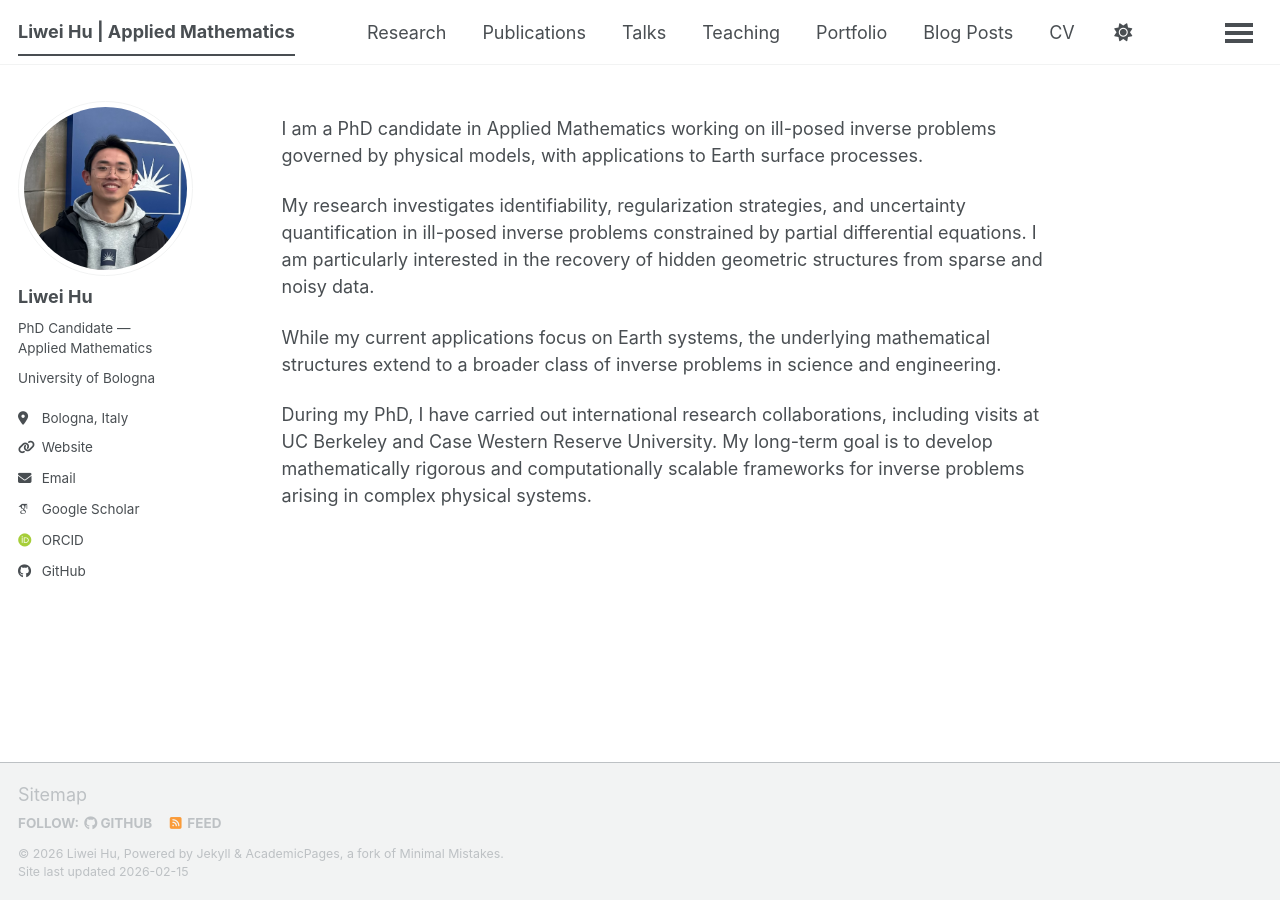
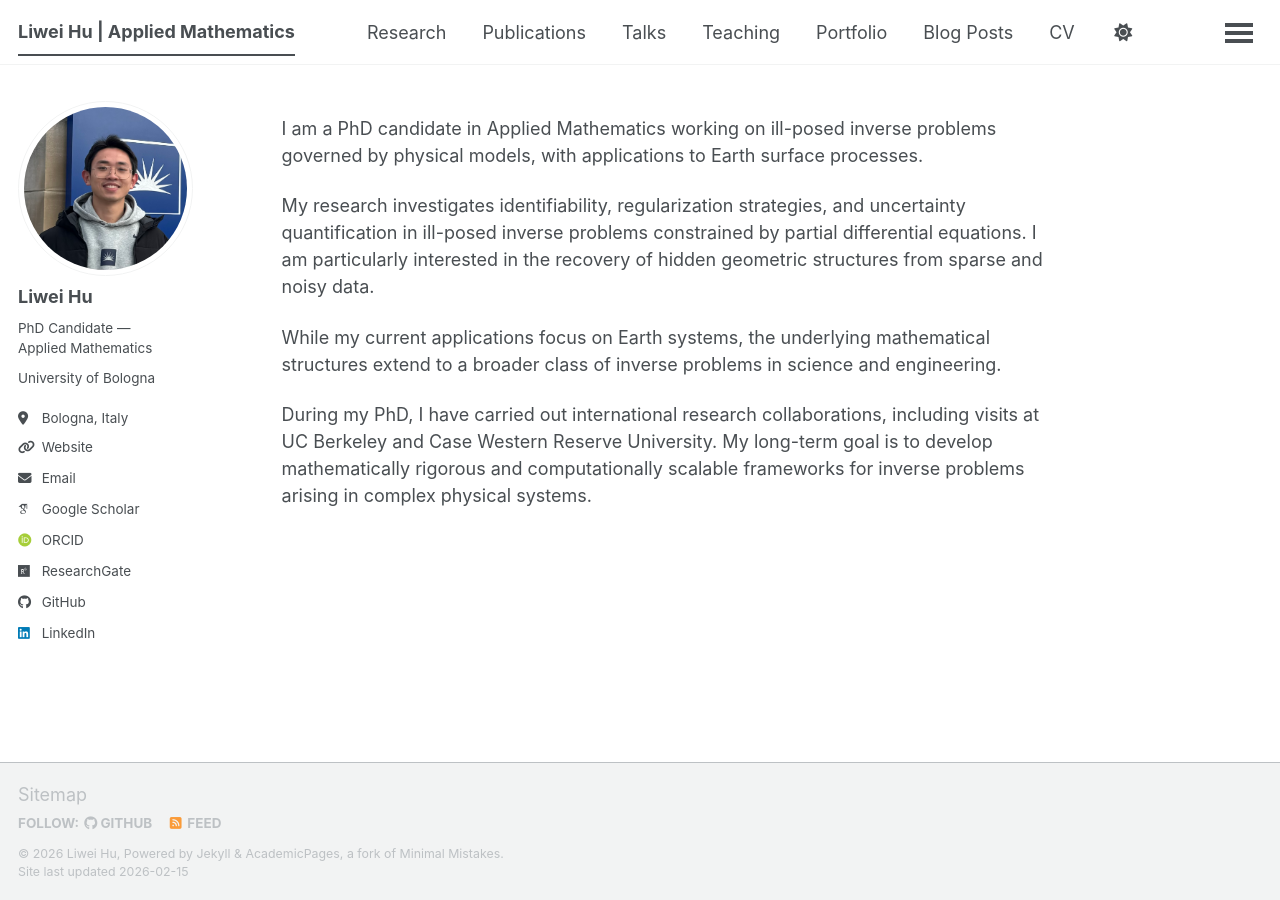
Before and after one commit to liweihu2/liweihu2.github.io, a Jekyll site: the page built from _pages/about.md, in a window 1280 px wide. Built offline with Jekyll 4.4.1, drawn with Linux system fonts in a browser that asks for light colours; some web fonts are replaced; a script bundle is joined from its source files by our own code; library files that are not in the unit come from our copies; some of the changed lines change nothing that is shown.

Commit message:
researchgate-linkedin

```diff
--- a/_config.yml
+++ b/_config.yml
@@ -44,7 +44,7 @@ author:
   semantic         : # URL
   ssrn             : # URL
   pubmed           : # "https://www.ncbi.nlm.nih.gov/pubmed/?term=john+snow"
-  researchgate     : # URL
+  researchgate     : "https://www.researchgate.net/profile/Liwei-Hu-3"
   scopus           : # URL
   zotero           : # URL
 
@@ -68,7 +68,7 @@ author:
   keybase          : # Username
   instagram        : # Username
   lastfm           : # Username
-  linkedin         : # Username
+  linkedin         : "liwei-hu-8486a42a8"
   mastodon         : # URL
   medium           : # URL
   pinterest        : # Username
```
